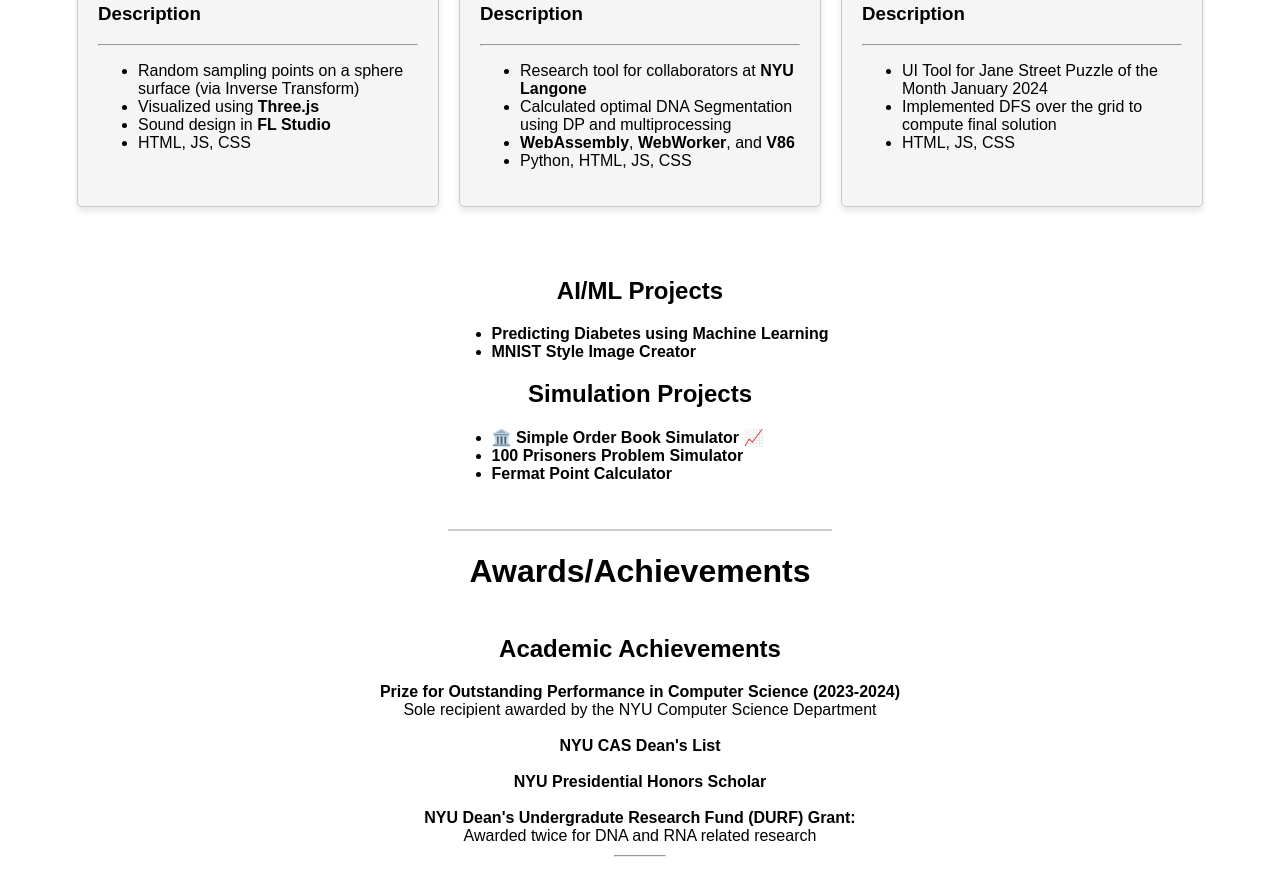
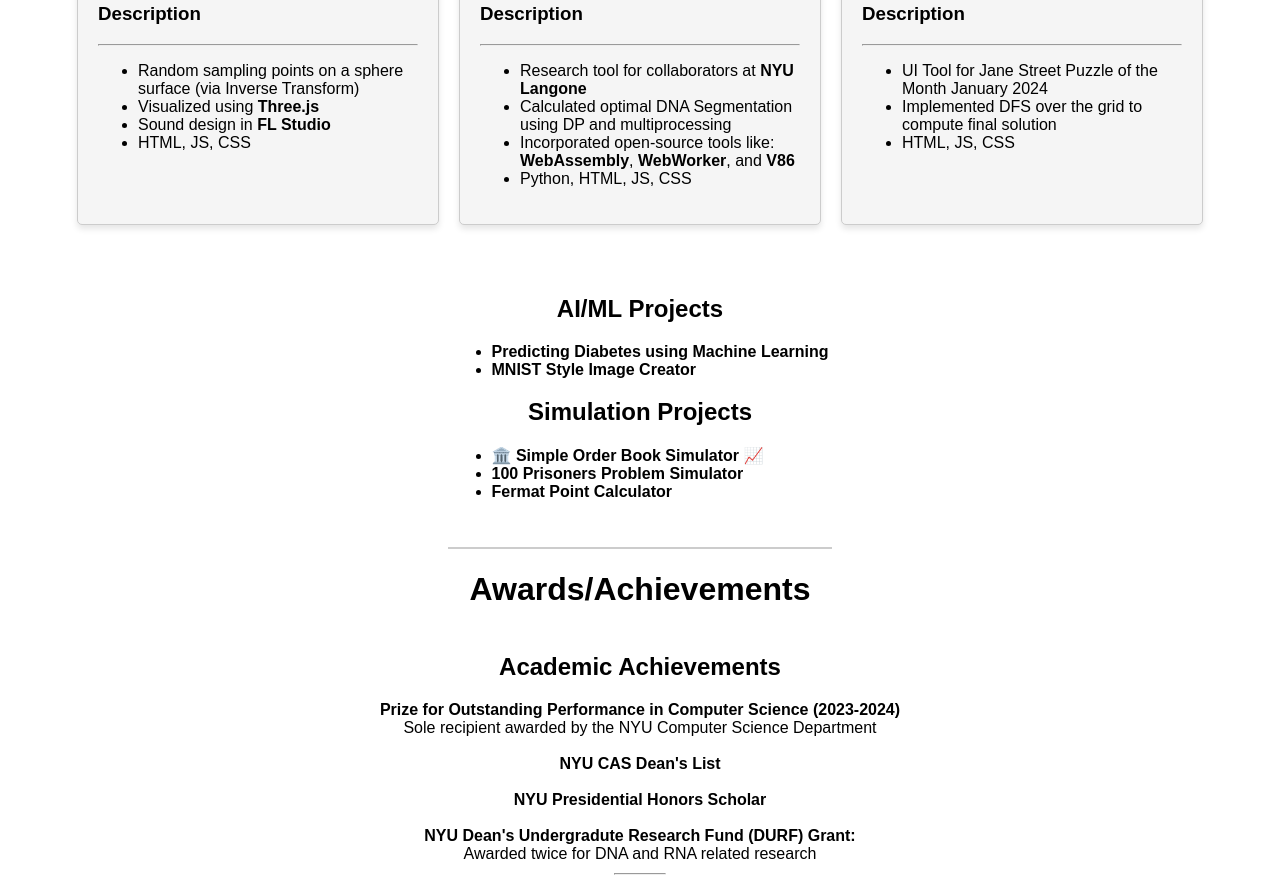
Before and after one commit to frvnkliu/portfolio, a plain HTML site: page index.html in a window 1280 px wide. Shown: the part 1254-2138 px from the top of the page. Drawn offline with Linux system fonts and the light colour scheme.

Commit message:
Updated Description

```diff
--- a/index.html
+++ b/index.html
@@ -61,7 +61,7 @@
       <ul>
         <li>Research tool for collaborators at <a href="https://med.nyu.edu/research/boeke-lab/">NYU Langone</a></li>
         <li>Calculated optimal DNA Segmentation using DP and multiprocessing</li>
-        <li><a href="https://webassembly.org/" target ="_blank">WebAssembly</a>, <a href="https://developer.mozilla.org/en-US/docs/Web/API/Web_Workers_API/Using_web_workers" target ="_blank">WebWorker</a>, and <a href="https://github.com/copy/v86" target ="_blank">V86</a></li>
+        <li>Incorporated open-source tools like: <a href="https://webassembly.org/" target ="_blank">WebAssembly</a>, <a href="https://developer.mozilla.org/en-US/docs/Web/API/Web_Workers_API/Using_web_workers" target ="_blank">WebWorker</a>, and <a href="https://github.com/copy/v86" target ="_blank">V86</a></li>
         <li>Python, HTML, JS, CSS</li>
       </ul>
     </div>
```
